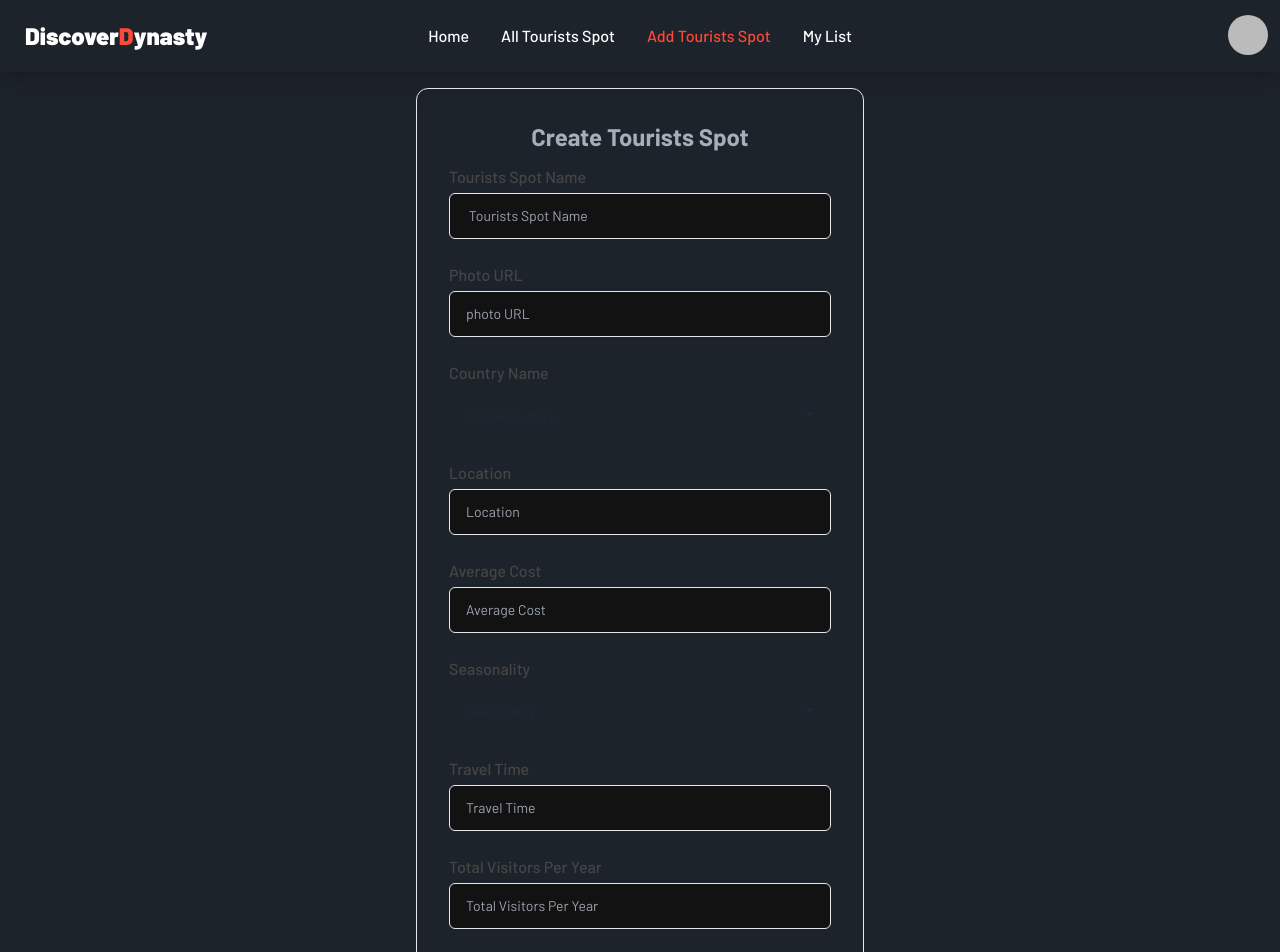
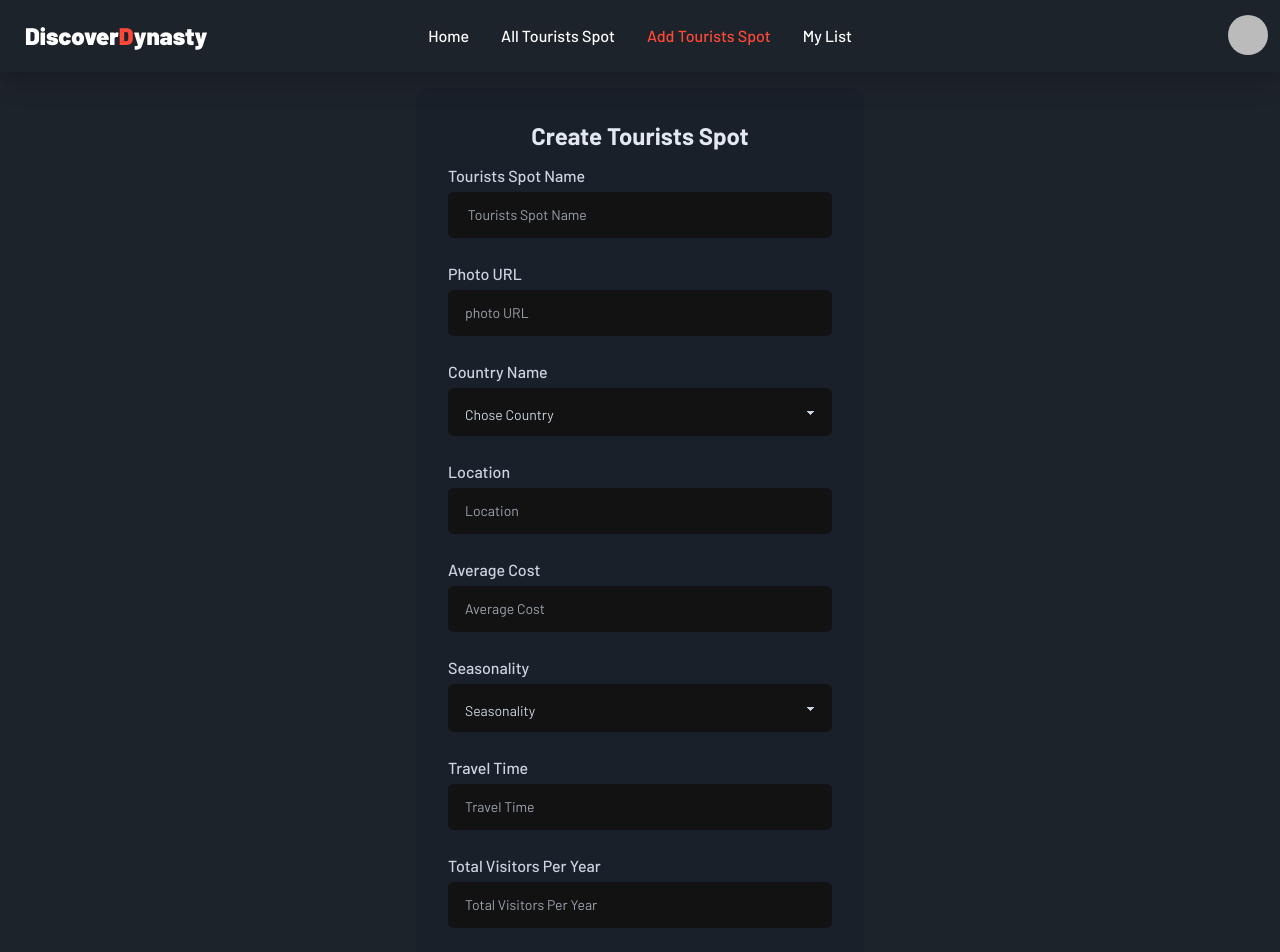
Before and after one commit to hammadsadi/discover-dynasty-client, a React (Vite) app: page /add-tourist-spot in a window 1280 px wide. Shown: the top 952 px of the page. Built offline with nearby package versions, Linux system fonts and the light colour scheme; no server answers; sample sign-in values are in the browser's storage.

Commit message:
Update Add Spot page

```diff
--- a/src/pages/AddTouristsSpot/AddTouristsSpot.jsx
+++ b/src/pages/AddTouristsSpot/AddTouristsSpot.jsx
@@ -74,8 +74,8 @@ const AddTouristsSpot = () => {
     <div>
       <Fade>
         <div className="flex justify-center items-center w-full my-4">
-          <div className="w-full max-w-md p-8 space-y-3 rounded-xl dark:bg-gray-50 dark:text-gray-800 border">
-            <h1 className="text-2xl font-bold text-center">
+          <div className="w-full max-w-md p-8 space-y-3 rounded-xl  dark:text-gray-800 bg-slate-900/20">
+            <h1 className="text-2xl font-bold text-slate-200 text-center">
               Create Tourists Spot
             </h1>
             <form className="space-y-6" onSubmit={handleCreateTouristsSpot}>
@@ -83,7 +83,7 @@ const AddTouristsSpot = () => {
               <div className="space-y-1 text-sm">
                 <label
                   htmlFor="touristsSpotName"
-                  className="block dark:text-gray-600 text-base text-color-sd font-medium"
+                  className="block text-slate-300 text-base font-medium"
                 >
                   Tourists Spot Name
                 </label>
@@ -92,14 +92,14 @@ const AddTouristsSpot = () => {
                   name="touristsSpotName"
                   id="touristsSpotName"
                   placeholder=" Tourists Spot Name"
-                  className="w-full px-4 py-3 rounded-md border text-gray-800 focus:outline-color-primary"
+                  className="w-full px-4 py-3 rounded-md border border-slate-900/20 focus:border-color-primary transition-all duration-300 text-slate-300 focus:outline-none"
                 />
               </div>
               {/* Tourist Image */}
               <div className="space-y-1 text-sm">
                 <label
                   htmlFor="photoURL"
-                  className="block dark:text-gray-600 text-base text-color-sd font-medium"
+                  className="block text-slate-300 text-base font-medium"
                 >
                   Photo URL
                 </label>
@@ -108,7 +108,7 @@ const AddTouristsSpot = () => {
                   name="photoURL"
                   id="photoURL"
                   placeholder="photo URL"
-                  className="w-full px-4 py-3 rounded-md border text-gray-800 focus:outline-color-primary"
+                  className="w-full px-4 py-3 rounded-md border border-slate-900/20 focus:border-color-primary transition-all duration-300 text-slate-300 focus:outline-none"
                 />
               </div>
 
@@ -116,12 +116,12 @@ const AddTouristsSpot = () => {
               <div className="space-y-1 text-sm">
                 <label
                   htmlFor="countryName"
-                  className="block dark:text-gray-600 text-base text-color-sd font-medium"
+                  className="block text-slate-300 text-base font-medium"
                 >
                   Country Name
                 </label>
                 <select
-                  className="select w-full px-4 py-3 rounded-md border text-gray-800 focus:outline-color-primary "
+                  className="select w-full px-4 py-3 rounded-md border  text-slate-300 bg-[#121212] focus:outline-color-primary "
                   name="countryName"
                 >
                   <option disabled selected>
@@ -139,7 +139,7 @@ const AddTouristsSpot = () => {
               <div className="space-y-1 text-sm">
                 <label
                   htmlFor="location"
-                  className="block dark:text-gray-600 text-base text-color-sd font-medium"
+                  className="block text-slate-300 text-base font-medium"
                 >
                   Location
                 </label>
@@ -148,7 +148,7 @@ const AddTouristsSpot = () => {
                   name="location"
                   id="location"
                   placeholder="Location"
-                  className="w-full px-4 py-3 rounded-md border text-gray-800 focus:outline-color-primary"
+                  className="w-full px-4 py-3 rounded-md border border-slate-900/20 focus:border-color-primary transition-all duration-300 text-slate-300 focus:outline-none"
                 />
               </div>
 
@@ -156,7 +156,7 @@ const AddTouristsSpot = () => {
               <div className="space-y-1 text-sm">
                 <label
                   htmlFor="averageCost"
-                  className="block dark:text-gray-600 text-base text-color-sd font-medium"
+                  className="block text-slate-300 text-base font-medium"
                 >
                   Average Cost
                 </label>
@@ -165,19 +165,19 @@ const AddTouristsSpot = () => {
                   name="averageCost"
                   id="averageCost"
                   placeholder="Average Cost"
-                  className="w-full px-4 py-3 rounded-md border text-gray-800 focus:outline-color-primary"
+                  className="w-full px-4 py-3 rounded-md border border-slate-900/20 focus:border-color-primary transition-all duration-300 text-slate-300 focus:outline-none"
                 />
               </div>
               {/* Seasonality */}
               <div className="space-y-1 text-sm">
                 <label
                   htmlFor="seasonality"
-                  className="block dark:text-gray-600 text-base text-color-sd font-medium"
+                  className="block text-slate-300 text-base font-medium"
                 >
                   Seasonality
                 </label>
                 <select
-                  className="select w-full px-4 py-3 rounded-md border text-gray-800 focus:outline-color-primary "
+                  className="select w-full px-4 py-3 rounded-md border text-slate-300 bg-[#121212]  focus:outline-color-primary"
                   name="seasonality"
                 >
                   <option disabled selected>
@@ -192,7 +192,7 @@ const AddTouristsSpot = () => {
               <div className="space-y-1 text-sm">
                 <label
                   htmlFor="travelTime"
-                  className="block dark:text-gray-600 text-base text-color-sd font-medium"
+                  className="block text-slate-300 text-base font-medium"
                 >
                   Travel Time
                 </label>
@@ -201,7 +201,7 @@ const AddTouristsSpot = () => {
                   name="travelTime"
                   id="travelTime"
                   placeholder="Travel Time"
-                  className="w-full px-4 py-3 rounded-md border text-gray-800 focus:outline-color-primary"
+                  className="w-full px-4 py-3 rounded-md border border-slate-900/20 focus:border-color-primary transition-all duration-300 text-slate-300  focus:outline-none"
                 />
               </div>
 
@@ -209,7 +209,7 @@ const AddTouristsSpot = () => {
               <div className="space-y-1 text-sm">
                 <label
                   htmlFor="totalVisitorsPerYear"
-                  className="block dark:text-gray-600 text-base text-color-sd font-medium"
+                  className="block text-slate-300 text-base font-medium"
                 >
                   Total Visitors Per Year
                 </label>
@@ -218,14 +218,14 @@ const AddTouristsSpot = () => {
                   name="totalVisitorsPerYear"
                   id="totalVisitorsPerYear"
                   placeholder="Total Visitors Per Year"
-                  className="w-full px-4 py-3 rounded-md border text-gray-800 focus:outline-color-primary"
+                  className="w-full px-4 py-3 rounded-md border border-slate-900/20 focus:border-color-primary transition-all duration-300 text-slate-300  focus:outline-none"
                 />
               </div>
               {/* short description */}
               <div className="space-y-1 text-sm">
                 <label
                   htmlFor="shortDescription"
-                  className="block dark:text-gray-600 text-base text-color-sd font-medium"
+                  className="block text-slate-300 text-base font-medium"
                 >
                   Short Description
                 </label>
@@ -233,7 +233,7 @@ const AddTouristsSpot = () => {
                   name="shortDescription"
                   id=""
                   rows="2"
-                  className="w-full px-4 py-3 rounded-md border text-gray-800 focus:outline-color-primary"
+                  className="w-full px-4 py-3 rounded-md border border-slate-900/20 focus:border-color-primary transition-all duration-300 text-slate-300 focus:outline-none"
                   placeholder="Short Description"
                 ></textarea>
               </div>
--- a/src/pages/AllTouristsSpot/AllTouristsSpot.jsx
+++ b/src/pages/AllTouristsSpot/AllTouristsSpot.jsx
@@ -29,19 +29,21 @@ const AllTouristsSpot = () => {
           <div className="space-y-1 text-sm">
             <label
               htmlFor="countryName"
-              className="block dark:text-gray-600 text-base text-color-sd font-medium"
+              className="block text-base text-slate-200 font-medium"
             >
               Sort By Cost
             </label>
             <select
-              className="select w-full px-4 py-3 rounded-md border text-gray-800 focus:outline-color-primary "
+              className="select w-full px-4 py-3 rounded-md border text-slate-300 bg-slate-900  focus:outline-color-primary "
               name="countryName"
               onChange={handleSort}
             >
               <option disabled selected>
                 Sort
               </option>
-              <option value="300">Average Cost Under 300$</option>
+              <option value="300" className="">
+                Average Cost Under 300$
+              </option>
               <option value="500">Average Cost Under 500$</option>
               <option value="1000">Average Cost Under 1000$</option>
               <option value="1500">Average Cost Under 1500$</option>
--- a/src/pages/SpotDetails/SpotDetails.jsx
+++ b/src/pages/SpotDetails/SpotDetails.jsx
@@ -190,7 +190,7 @@ const SpotDetails = () => {
                           name="name"
                           id="name"
                           placeholder="Name"
-                          className="w-full px-4 py-3 rounded-md border border-slate-900/20 focus:border-color-primary transition-all duration-300 text-gray-800 focus:outline-none"
+                          className="w-full px-4 py-3 rounded-md border border-slate-900/20 focus:border-color-primary transition-all duration-300 text-slate-300  focus:outline-none"
                         />
                       </div>
                       <div className="space-y-1 text-sm">
@@ -205,7 +205,7 @@ const SpotDetails = () => {
                           name="email"
                           id="email"
                           placeholder="Email"
-                          className="w-full px-4 py-3 rounded-md border border-slate-900/20 focus:border-color-primary transition-all duration-300 text-gray-800 focus:outline-none"
+                          className="w-full px-4 py-3 rounded-md border border-slate-900/20 focus:border-color-primary transition-all duration-300 text-slate-300  focus:outline-none"
                         />
                       </div>
                       <div className="space-y-1 text-sm">
@@ -220,7 +220,7 @@ const SpotDetails = () => {
                           name="number"
                           id="number"
                           placeholder="Number"
-                          className="w-full px-4 py-3 rounded-md border border-slate-900/20 focus:border-color-primary transition-all duration-300 text-gray-800 focus:outline-none"
+                          className="w-full px-4 py-3 rounded-md border border-slate-900/20 focus:border-color-primary transition-all duration-300 text-slate-300  focus:outline-none"
                         />
                       </div>
                       <div className="space-y-1 text-sm">
@@ -234,7 +234,7 @@ const SpotDetails = () => {
                           name="message"
                           id=""
                           rows="2"
-                          className="w-full px-4 py-3 rounded-md border border-slate-900/20 focus:border-color-primary transition-all duration-300 text-gray-800 focus:outline-none"
+                          className="w-full px-4 py-3 rounded-md border border-slate-900/20 focus:border-color-primary transition-all duration-300 text-slate-300  focus:outline-none"
                         ></textarea>
                       </div>
 
```
Also changed, not shown: src/components/SpecificSingleCountry/SpecificSingleCountry.jsx (+0 -55 lines).
